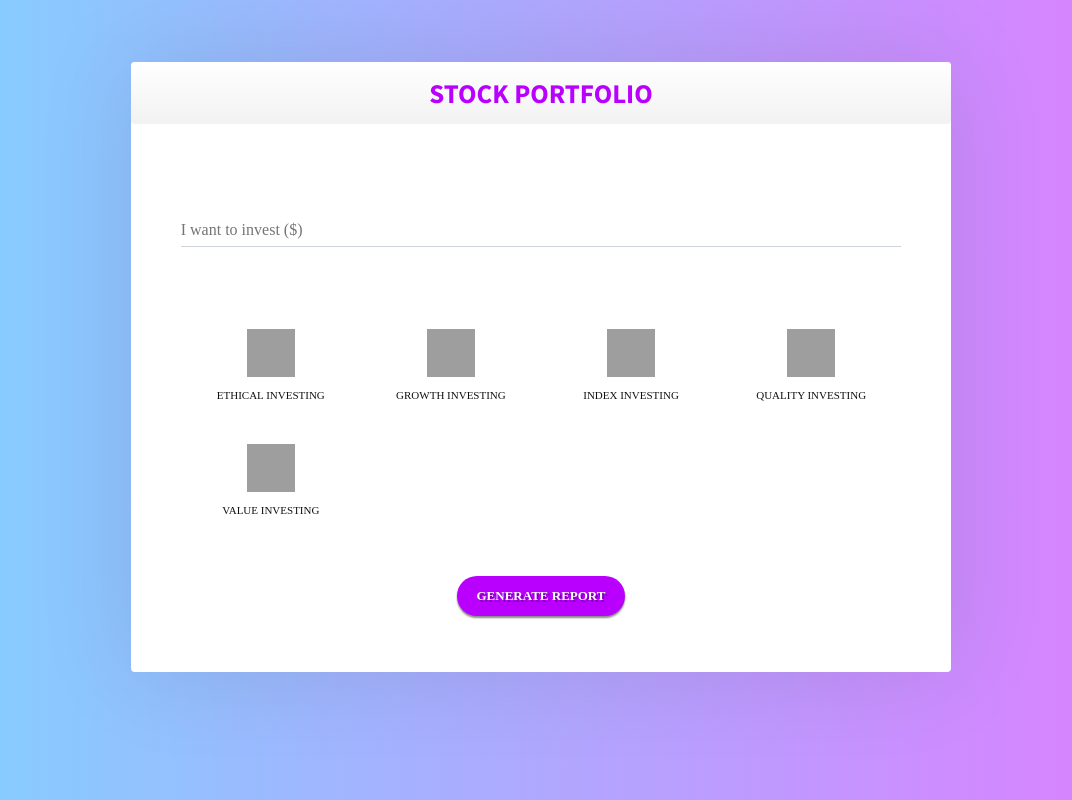
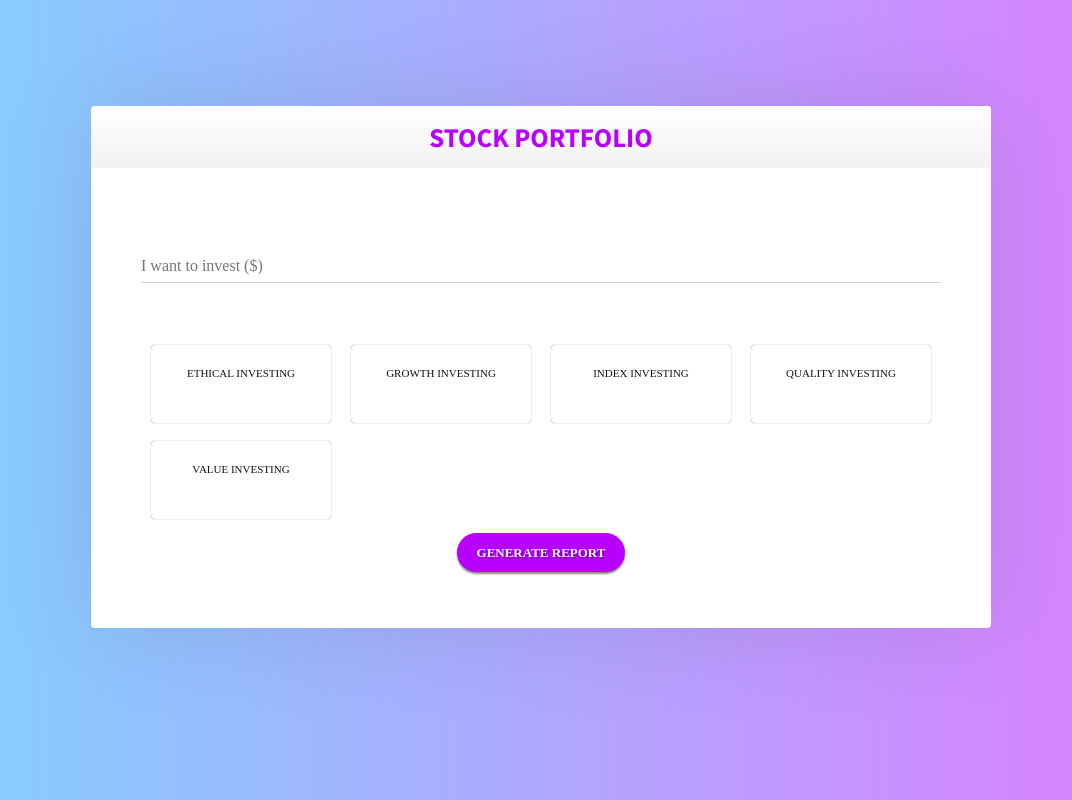
Before and after one commit to AvinashChowdary/Stock-Portfolio, a Django app: page // in a window 1280 px wide. Shown: the whole page, without its empty margins (119-1191 px from the left). Run offline with Django 3.2, Linux system fonts and the light colour scheme; some libraries are stand-ins or nearby versions; some web fonts are replaced; grey boxes are pictures that could not be loaded.

Commit message:
UI changes

```diff
--- a/stock_portfolio/my_app/static/css/main.css
+++ b/stock_portfolio/my_app/static/css/main.css
@@ -48,9 +48,13 @@
 
     top: -120px;
 
-    left;0margin:0padding:5px 10pxborder-
+    left:0;
 
-    radius:4px;
+    margin:0;
+
+    padding:5px 10px;
+
+    border-radius:4px;
 
     left: 0;
 
@@ -89,7 +93,7 @@
 
 .pos-form > label  {position:relative;top: auto;left: auto;display: block;padding-top: 21px;}
 
-.md-form .investment_choices_area input {position:absolute;/* visibility: hidden; */opacity: 0;}
+.md-form .investment_choices_area input {position:absolute;opacity: 0;}
 
 .md-form .investment_choices_area input:checked  {opacity:1;box-shadow:none;outline:none;appearance:none;-webkit-appearance:none;margin: 0 auto;left: 50%;width: 100px;bottom: -1px;margin-left: -50px;border-color: #B900FF;}
 
@@ -180,7 +184,6 @@
 }
 
 .submit_btn:hover {
-    border:0px solid #26759E;
     background-color: #9400CC; background-image: -webkit-gradient(linear, left top, left bottom, from(#9400CC), to(#9400CC));
     background-image: -webkit-linear-gradient(top, #9400CC, #9400CC);
     background-image: -moz-linear-gradient(top, #9400CC, #9400CC);
@@ -188,3 +191,18 @@
     background-image: -o-linear-gradient(top, #9400CC, #9400CC);
     background-image: linear-gradient(to bottom, #9400CC, #9400CC);filter:progid:DXImageTransform.Microsoft.gradient(GradientType=0,startColorstr=#9400CC, endColorstr=#9400CC);
 }
+
+span.bigcheck-target {
+    font-family: FontAwesome; /* use an icon font for the checkbox */
+}
+input[type='checkbox'].bigcheck {
+    position: relative;
+    left: -999em; /* hide the real checkbox */
+}
+
+input[type='checkbox'].bigcheck + span.bigcheck-target:after {
+    content: "\f096"; /* In fontawesome, is an open square (fa-square-o) */
+}
+input[type='checkbox'].bigcheck:checked + span.bigcheck-target:after {
+    content: "\f046"; /* fontawesome checked box (fa-check-square-o) */
+}
--- a/stock_portfolio/my_app/templates/index.html
+++ b/stock_portfolio/my_app/templates/index.html
@@ -6,7 +6,7 @@
     <link rel="stylesheet" type="text/css" href="{% static 'css/font-awesome.min.css' %}">
     <link rel="stylesheet" type="text/css" href="{% static 'css/animate.css' %}">
     <link rel="stylesheet" type="text/css" href="{% static 'css/main.css' %}">
-    <title>Stock Portfolio Manager</title>
+    <title>Stock Portfolio</title>
 </head>
 <body>
 
@@ -27,40 +27,44 @@
                             <label for="amount">I want to invest ($)</label>
                         </div>
 
-                        <div class="md-form pos-form">
+                        <div class="md-form pos-form" style="width:800px; margin:0 auto;">
 
                             <div class="investment_choices_area clearfix">
 
-                                <label for="ic_1">
-                                    <img src="{% static 'images/1.png' %}" alt="">
-                                    <span>Ethical Investing</span>
-                                    <input type="checkbox" value="Ethical Investing" id="ic_1" name="investment_choices" class="form-control">
-                                </label>
+                                <span class="bigcheck" >
+                                    <label class="bigcheck" style="box-shadow: 0 0 1px #4c4c4c;">Ethical Investing
+                                        <input type="checkbox" class="bigcheck form-control" name="investment_choices" value="Ethical Investing" id="ic_1"/>
+                                    </label>
+                                </span>
 
-                                <label for="ic_2">
-                                    <img src="{% static 'images/2.png' %}" alt="">
-                                    <span>Growth Investing</span>
-                                    <input type="checkbox" value="Growth Investing" id="ic_2" name="investment_choices" class="form-control">
-                                </label>
+                                <span class="bigcheck">
+                                    <label class="bigcheck" style="box-shadow: 0 0 1px #4c4c4c;">Growth Investing
+                                        <input type="checkbox" class="bigcheck form-control" name="investment_choices" value="Growth Investing" id="ic_2"/>
+                                    </label>
+                                </span>
 
+                                <span class="bigcheck">
+                                    <label class="bigcheck" style="box-shadow: 0 0 1px #4c4c4c;">Index Investing
+                                        <input type="checkbox" class="bigcheck form-control" name="investment_choices" value="Index Investing" id="ic_3"/>
+                                    </label>
+                                </span>
 
-                                <label for="ic_3">
-                                    <img src="{% static 'images/3.png' %}" alt="">
-                                    <span>Index Investing</span>
-                                    <input type="checkbox" value="Index Investing" id="ic_3" name="investment_choices" class="form-control">
-                                </label>
+                                <span class="bigcheck">
+                                    <label class="bigcheck" style="box-shadow: 0 0 1px #4c4c4c;">Quality Investing
+                                        <input type="checkbox" class="bigcheck form-control" name="investment_choices" value="Quality Investing" id="ic_4"/>
+                                    </label>
+                                </span>
 
-                                <label for="ic_4">
-                                    <img src="{% static 'images/4.png' %}" alt="">
-                                    <span>Quality Investing</span>
-                                    <input type="checkbox" value="Quality Investing" id="ic_4" name="investment_choices" class="form-control">
-                                </label>
-                                <label for="ic_5">
-                                    <img src="{% static 'images/5.png' %}" alt="">
-                                    <span>Value Investing</span>
-                                    <input type="checkbox" value="Value Investing" id="ic_5" name="investment_choices" class="form-control">
-                                </label>
-                            </div>
+                                <br/>
+                                <br/>
+                                <br/>
+                                <br/>
+
+                                <span class="bigcheck">
+                                    <label class="bigcheck" style="box-shadow: 0 0 1px #4c4c4c;">Value Investing
+                                        <input type="checkbox" class="bigcheck form-control" name="investment_choices" value="Value Investing" id="ic_5"/>
+                                    </label>
+                                </span>
 
                         </div>
 
@@ -68,8 +72,6 @@
                             <button type="submit" class="btn btn-info submit_btn">Generate Report</button>
                         </div>
                     </form>
-                    <!-- End of Form  -->
-
                 </div>
 
             </div>
```
